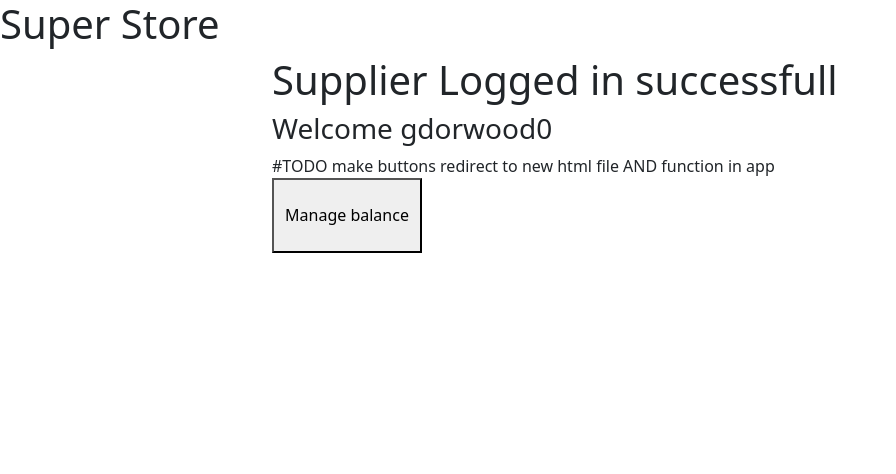
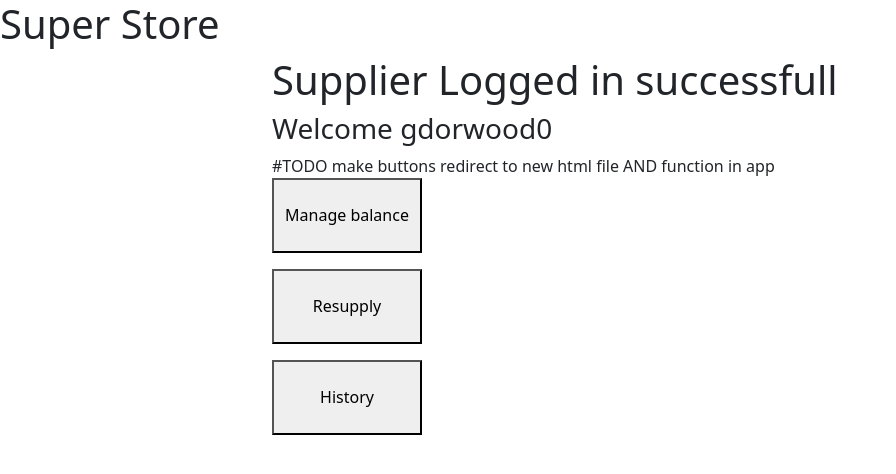
Before and after one commit to UVM-CS195-F22/FinalProject-lscholfi-kpolitza, a Flask app: page /home in a window 1280 px wide. Shown: the top 474 px of the page, without its empty margins (0-896 px from the left). Run offline with Flask 2, Linux system fonts and the light colour scheme; a user stored in the database is signed in.

Commit message:
added resupply template

```diff
--- a/app.py
+++ b/app.py
@@ -70,6 +70,13 @@ def history():
     username = session['username']
     is_supplier = session['is_supplier']
     return render_template('history.html')
+
+
+@app.route('/resupply', methods=['POST', 'GET'])
+def resupply():
+    username = session['username']
+    is_supplier = session['is_supplier']
+    return render_template('resupply.html')
 
 '''
 welcomes user to superstore website
--- a/templates/supplier_profile.html
+++ b/templates/supplier_profile.html
@@ -14,6 +14,8 @@
   <form method="POST">
     #TODO make buttons redirect to new html file AND function in app
     <p><a href="{{url_for('balance')}}" ><button class=grey style="height:75px;width:150px">Manage balance</button></a></p>
+    <p><a href="{{url_for('resupply')}}" ><button class=grey style="height:75px;width:150px">Resupply</button></a></p>
+    <p><a href="{{url_for('history')}}" ><button class=grey style="height:75px;width:150px">History</button></a></p>
   </form>
 
 </div>
```
Also changed, not shown: templates/resupply.html (added, +16 -0 lines).
